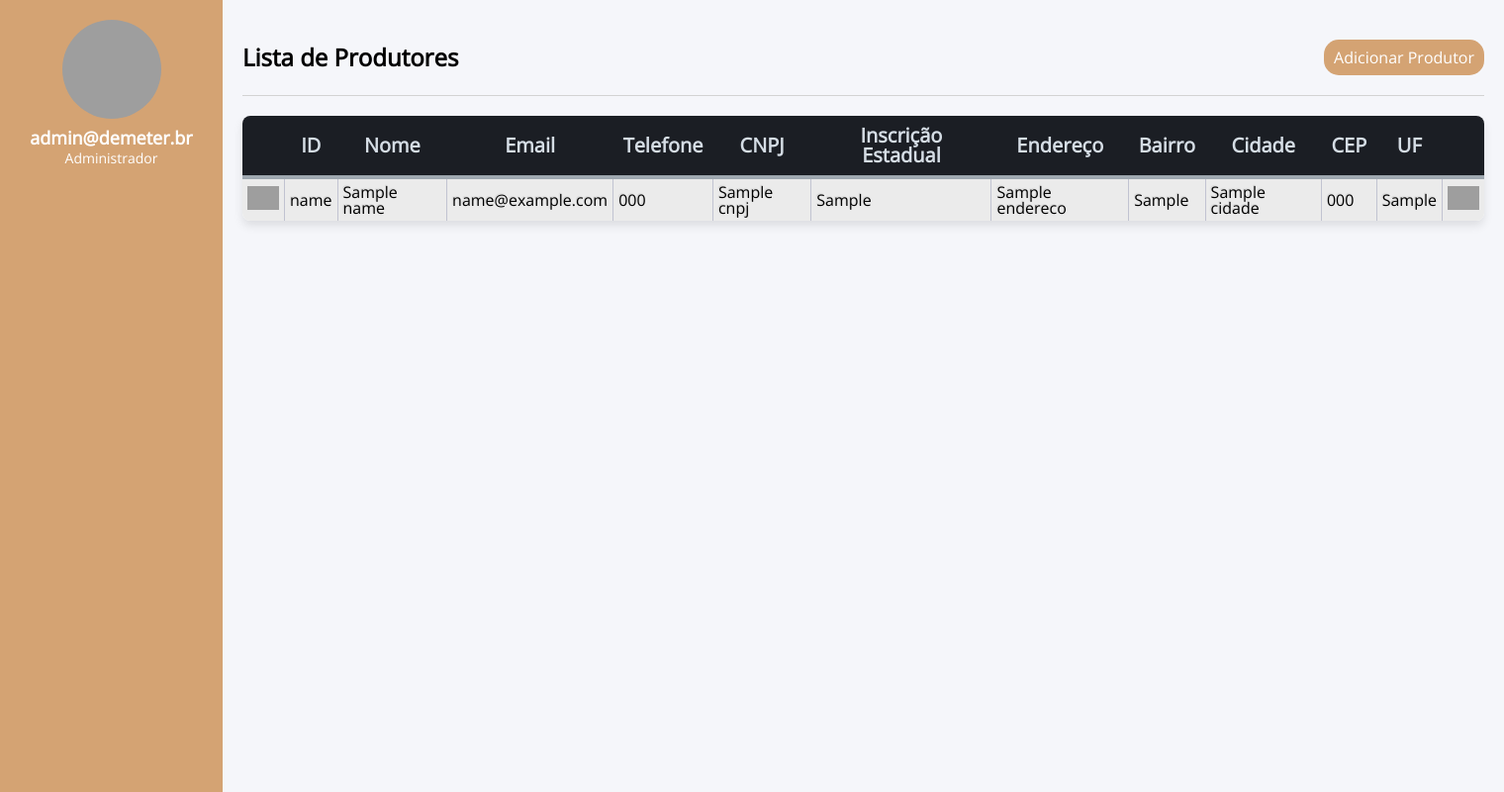
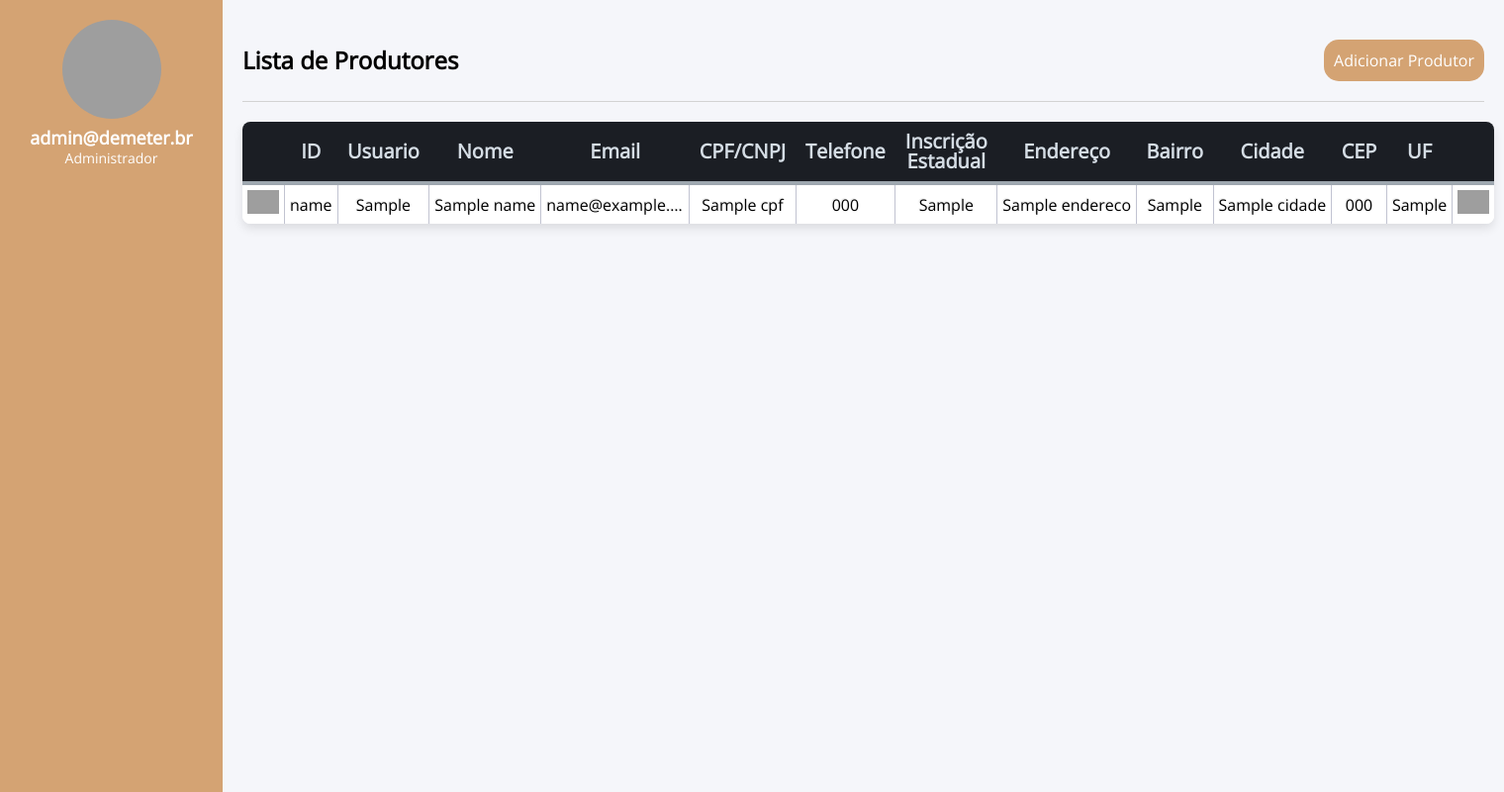
Before and after one commit to LinoMontagnon1/crud-demeter, a Flask app: template app/templates/crud.html in a window 1520 px wide. Shown: the whole page at 99% size. Run offline with Flask 3, Linux system fonts and the light colour scheme; the template is opened without the code that fills it: most values are stand-ins (such as "Sample title", 1, 10 or a date in 2020); grey boxes are pictures that could not be loaded.

Commit message:
Production

```diff
--- a/app/static/css/crud.css
+++ b/app/static/css/crud.css
@@ -73,7 +73,7 @@ body {
     font-size: 24px;
 }
 
-.header span {
+.header button {
     color: #ffffff;
     background-color: var(--marrom-200);
     padding: 10px;
@@ -110,11 +110,11 @@ th:last-child {
     border-right: none;
 }
 
-tr:hover td {
+/* tr:hover td {
     background: #4E5066;
     color: #FFFFFF;
     border-top: 1px solid #22262e;
-}
+} */
 
 tr:first-child {
     border-top: none;
@@ -128,9 +128,9 @@ tr:nth-child(odd) td {
     background: #EBEBEB;
 }
 
-tr:nth-child(odd):hover td {
+/* tr:nth-child(odd):hover td {
     background: #4E5066;
-}
+} */
 
 tr:last-child td:first-child {
     border-bottom-left-radius: 8px;
@@ -140,10 +140,15 @@ tr:last-child td:last-child {
     border-bottom-right-radius: 8px;
 }
 
+input {
+    background: none;
+    outline: none;
+}
+
 td {
     background: #FFFFFF;
     padding: 5px;
-    text-align: left;
+    text-align: center;
     vertical-align: middle;
     font-weight: 300;
     text-shadow: -1px -1px 1px rgba(0, 0, 0, 0.1);
@@ -153,3 +158,37 @@ td {
 td:last-child {
     border-right: 0px;
 }
+
+/* Adicione larguras máximas para as colunas específicas */
+td:nth-child(2),
+td:nth-child(3),
+td:nth-child(4),
+td:nth-child(5),
+td:nth-child(6),
+td:nth-child(7),
+td:nth-child(8),
+td:nth-child(9),
+td:nth-child(10),
+td:nth-child(11),
+td:nth-child(12),
+td:nth-child(13) {
+    max-width: 150px;
+    overflow: hidden;
+    text-overflow: ellipsis;
+    white-space: nowrap;
+}
+
+.editar, .excluir {
+    width: 40px;
+}
+
+.editar img:hover, .excluir img:hover {
+    cursor: pointer;
+}
+
+#nova-linha td {
+    max-width: 100px;
+    overflow: hidden;
+    text-overflow: ellipsis;
+    white-space: nowrap;
+}
--- a/app/static/js/script.js
+++ b/app/static/js/script.js
@@ -22,73 +22,33 @@ function excluirRegistro(docId) {
     }
 }
 
-function editarRegistro(docId) {
-    // Encontrar os elementos da linha correspondente
-    const row = document.querySelector(`tr[data-doc-id="${docId}"]`);
-
-    // Iterar sobre as células da linha, excluindo a célula do doc-id
-    const cells = row.cells;
-    for (let i = 1; i < cells.length - 1; i++) {
-        const currentContent = cells[i].textContent;
-
-        // Criar um campo de entrada e definir o valor atual como o valor padrão
-        const input = document.createElement('input');
-        input.type = 'text';
-        input.value = currentContent;
-
-        // Substituir o conteúdo atual pelo campo de entrada
-        cells[i].textContent = '';
-        cells[i].appendChild(input);
-    }
-
-    // Substituir o botão de edição por botões de salvar e cancelar
-    const editarButton = row.querySelector('.editar button');
-    editarButton.innerHTML = `
-        <button onclick="salvarEdicao('${docId}')">Salvar</button>
-        <button onclick="cancelarEdicao('${docId}')">Cancelar</button>
-    `;
+function adicionarUsuario() {
+    var novaLinha = document.getElementById('nova-linha');
+    novaLinha.style.display = 'table-row';
 }
 
-function salvarEdicao(docId) {
-    // Encontrar os elementos da linha correspondente
-    const row = document.querySelector(`tr[data-doc-id="${docId}"]`);
+function salvarNovoUsuario() {
+    // Aqui você pode recuperar os valores dos campos de entrada e fazer o que for necessário,
+    // como enviar para o servidor, adicionar à lista 'docs', etc.
 
-    // Iterar sobre as células da linha
-    const cells = row.cells;
-    for (let i = 1; i < cells.length - 1; i++) {
-        const input = cells[i].querySelector('input');
+    // Exemplo: Adicionando um objeto fictício à lista docs
+    var novoUsuario = {
+        'tipoUsuario': 'Novo Tipo',
+        'nome': document.getElementById('novo-nome').value,
+        'email': document.getElementById('novo-email').value,
+        'cpf': document.getElementById('novo-cpf-cnpj').value,
+        'telefone': document.getElementById('novo-telefone').value,
+        'inscricaoEstadual': document.getElementById('novo-inscricao-estadual').value,
+        'endereco': document.getElementById('novo-endereco').value,
+        'bairroDistrito': document.getElementById('novo-bairro').value,
+        'cidade': document.getElementById('novo-cidade').value,
+        'cep': document.getElementById('novo-cep').value,
+        'uf': document.getElementById('novo-uf').value,
+    };
 
-        // Substituir o campo de entrada pelo valor atualizado
-        cells[i].textContent = input.value;
-    }
+    // Adicionando o novo usuário à lista de documentos
+    docs.push({ 'novo-id': novoUsuario });
 
-    // Restaurar o botão de edição
-    const editarButton = row.querySelector('.editar button');
-    editarButton.innerHTML = `
-        <button onclick="editarRegistro('${docId}')">
-            <img width="24" height="24" src="https://img.icons8.com/fluency-systems-regular/48/pencil-tip.png" alt="pencil-tip"/>
-        </button>
-    `;
+    // Redirecionando para a página com a nova linha adicionada
+    window.location.reload();
 }
-
-function cancelarEdicao(docId) {
-    // Encontrar os elementos da linha correspondente
-    const row = document.querySelector(`tr[data-doc-id="${docId}"]`);
-
-    // Iterar sobre as células da linha
-    const cells = row.cells;
-    for (let i = 1; i < cells.length - 1; i++) {
-        const input = cells[i].querySelector('input');
-
-        // Substituir o campo de entrada pelo valor original
-        cells[i].textContent = input.defaultValue;
-    }
-
-    // Restaurar o botão de edição
-    const editarButton = row.querySelector('.editar button');
-    editarButton.innerHTML = `
-        <button onclick="editarRegistro('${docId}')">
-            <img width="24" height="24" src="https://img.icons8.com/fluency-systems-regular/48/pencil-tip.png" alt="pencil-tip"/>
-        </button>
-    `;
-}
--- a/app/templates/crud.html
+++ b/app/templates/crud.html
@@ -24,7 +24,7 @@
         <div class="content">
             <div class="header">
                 <h1>Lista de Produtores</h1>
-                <span>Adicionar Produtor</span>
+                <button onclick="adicionarUsuario()">Adicionar Produtor</span>
             </div>
 
             <table class="table-fill">
@@ -32,10 +32,11 @@
                     <tr>
                         <th class="">&nbsp;</th>
                         <th class="">ID</th>
+                        <th class="">Usuario</th>
                         <th class="">Nome</th>
                         <th class="">Email</th>
+                        <th class="">CPF/CNPJ</th>
                         <th class="">Telefone</th>
-                        <th class="">CNPJ</th>
                         <th class="">Inscrição Estadual</th>
                         <th class="">Endereço</th>
                         <th class="">Bairro</th>
@@ -46,6 +47,30 @@
                     </tr>
                 </thead>
                 <tbody class="table-hover">
+                    <tr id="nova-linha" style="display: none;">
+                        <td class="editar">
+                            <button>
+                                <img width="24" height="24" src="https://img.icons8.com/fluency-systems-regular/48/pencil-tip.png" alt="pencil-tip"/>
+                            </button>
+                        </td>
+                        <td><p>XXXXXXXXXXXXXXXXXXXXXXXXX</p></td>
+                        <td><input type="text" id="novo-usuario"></td>
+                        <td><input type="text" id="novo-nome"></td>
+                        <td><input type="text" id="novo-email"></td>
+                        <td><input type="text" id="novo-cpf-cnpj"></td>
+                        <td><input type="text" id="novo-telefone"></td>
+                        <td><input type="text" id="novo-inscricao-estadual"></td>
+                        <td><input type="text" id="novo-endereco"></td>
+                        <td><input type="text" id="novo-bairro"></td>
+                        <td><input type="text" id="novo-cidade"></td>
+                        <td><input type="text" id="novo-cep"></td>
+                        <td><input type="text" id="novo-uf"></td>
+                        <td class="excluir">
+                            <button onclick="salvarNovoUsuario()">
+                                Salvar
+                            </button>
+                        </td>
+                    </tr>
                     {% for doc in docs %}
                         {% set key = doc.keys()|first %}
                         <tr>
@@ -55,10 +80,15 @@
                                 </button>
                             </td>
                             <td id="doc-id"> {{ key }}</td>
+                            <td class="">{{ doc[key]['tipoUsuario'] }}</td>
                             <td class="">{{ doc[key]['nome'] }}</td>
                             <td class="">{{ doc[key]['email'] }}</td>
+                            {% if doc[key]['cpf'] == "" %}
+                                <td class="">{{ doc[key]['cnpj'] }}</td>
+                            {% else %}
+                                <td class="">{{ doc[key]['cpf'] }}</td>
+                            {% endif %}
                             <td class="">{{ doc[key]['telefone'] }}</td>
-                            <td class="">{{ doc[key]['cnpj'] }}</td>
                             <td class="">{{ doc[key]['inscricaoEstadual'] }}</td>
                             <td class="">{{ doc[key]['endereco'] }}</td>
                             <td class="">{{ doc[key]['bairroDistrito'] }}</td>
@@ -66,7 +96,7 @@
                             <td class="">{{ doc[key]['cep'] }}</td>
                             <td class="">{{ doc[key]['uf'] }}</td>
                             <td class="excluir">
-                                <button onclick=excluirRegistro("{{ key }}")>
+                                <button onclick="excluirRegistro('{{ key }}')">
                                     <img width="24" height="24" src="https://img.icons8.com/fluency-systems-regular/48/delete-trash--v3.png" alt="delete-trash--v3"/>
                                 </button>
                             </td>
--- a/run.py
+++ b/run.py
@@ -2,4 +2,5 @@ from app import app
 from waitress import serve
 
 if __name__ == "__main__":
+    # app.run(debug=True, host='0.0.0.0', port=8080)
     serve(app, host='0.0.0.0', port=8080, threads=1)
```
Also changed, not shown: firebase_connection.py (+4 -4 lines).
